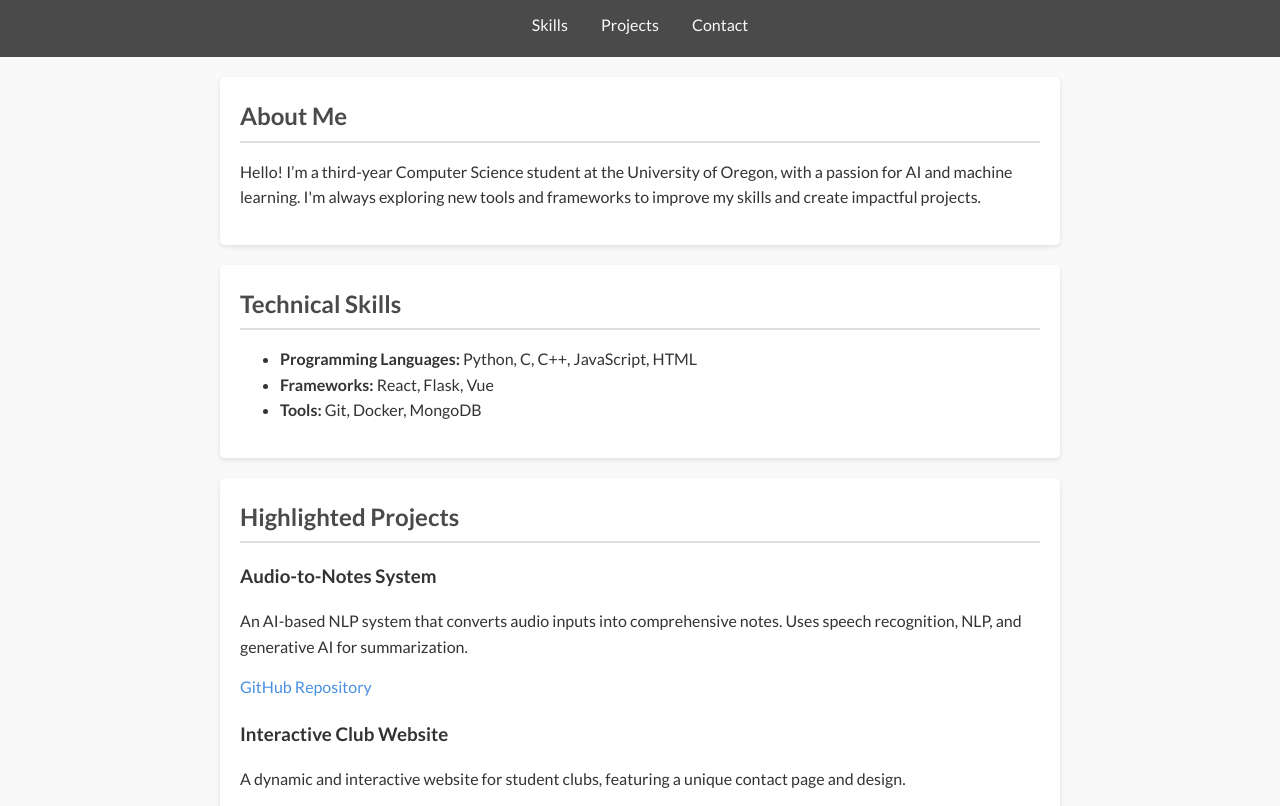
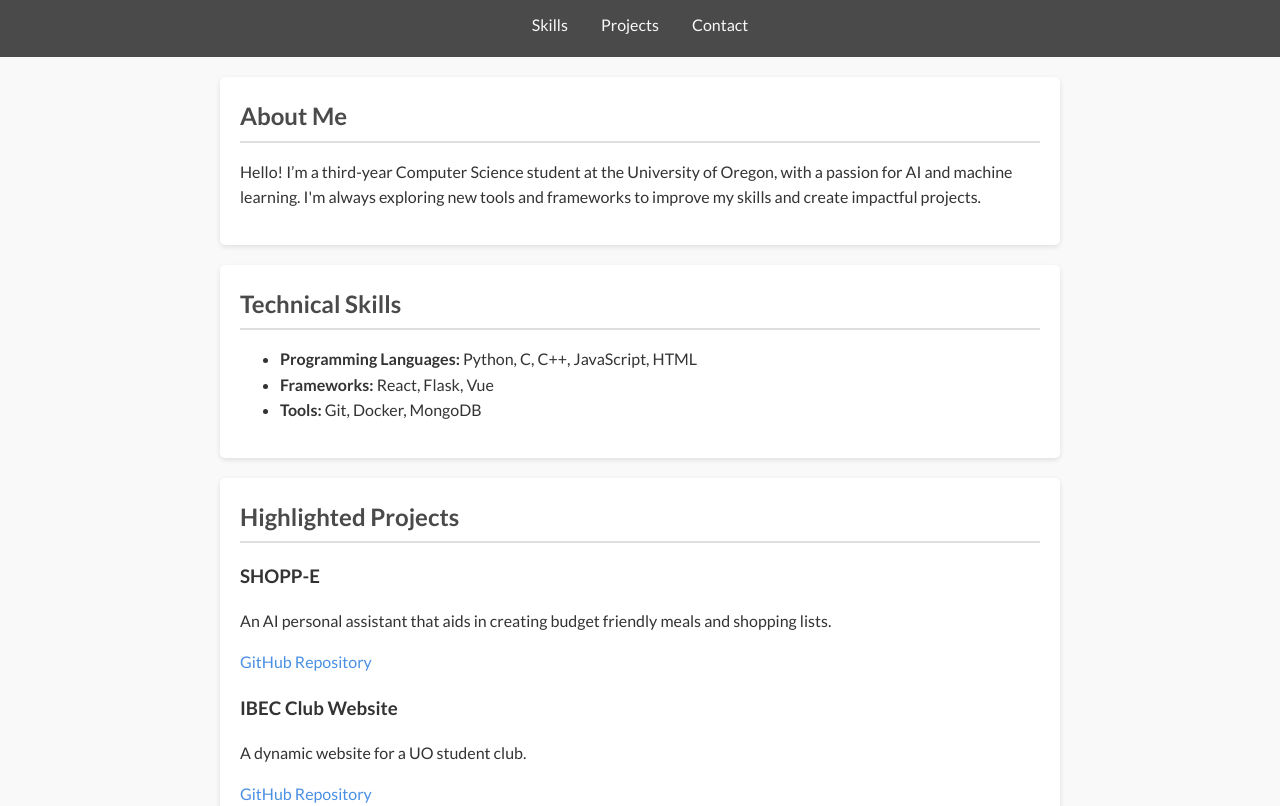
Before and after one commit to owbhu/ohWebsite, a plain HTML site: page index.html in a window 1280 px wide. Shown: the part 129-935 px from the top of the page. Drawn offline with Linux system fonts and the light colour scheme.

Commit message:
updated links

```diff
--- a/index.html
+++ b/index.html
@@ -40,13 +40,13 @@
   <section id="projects" class="section">
     <h2>Highlighted Projects</h2>
     <div class="project">
-      <h3>Audio-to-Notes System</h3>
-      <p>An AI-based NLP system that converts audio inputs into comprehensive notes. Uses speech recognition, NLP, and generative AI for summarization.</p>
-      <a href="https://github.com/yourgithub/audio-to-notes" target="_blank">GitHub Repository</a>
+      <h3>SHOPP-E</h3>
+      <p>An AI personal assistant that aids in creating budget friendly meals and shopping lists.</p>
+      <a href="https://github.com/owbhu/shopp-e" target="_blank">GitHub Repository</a>
     </div>
     <div class="project">
-      <h3>Interactive Club Website</h3>
-      <p>A dynamic and interactive website for student clubs, featuring a unique contact page and design.</p>
+      <h3>IBEC Club Website</h3>
+      <p>A dynamic website for a UO student club.</p>
       <a href="https://github.com/yourgithub/club-website" target="_blank">GitHub Repository</a>
     </div>
     <!-- Add more projects as needed -->
```
